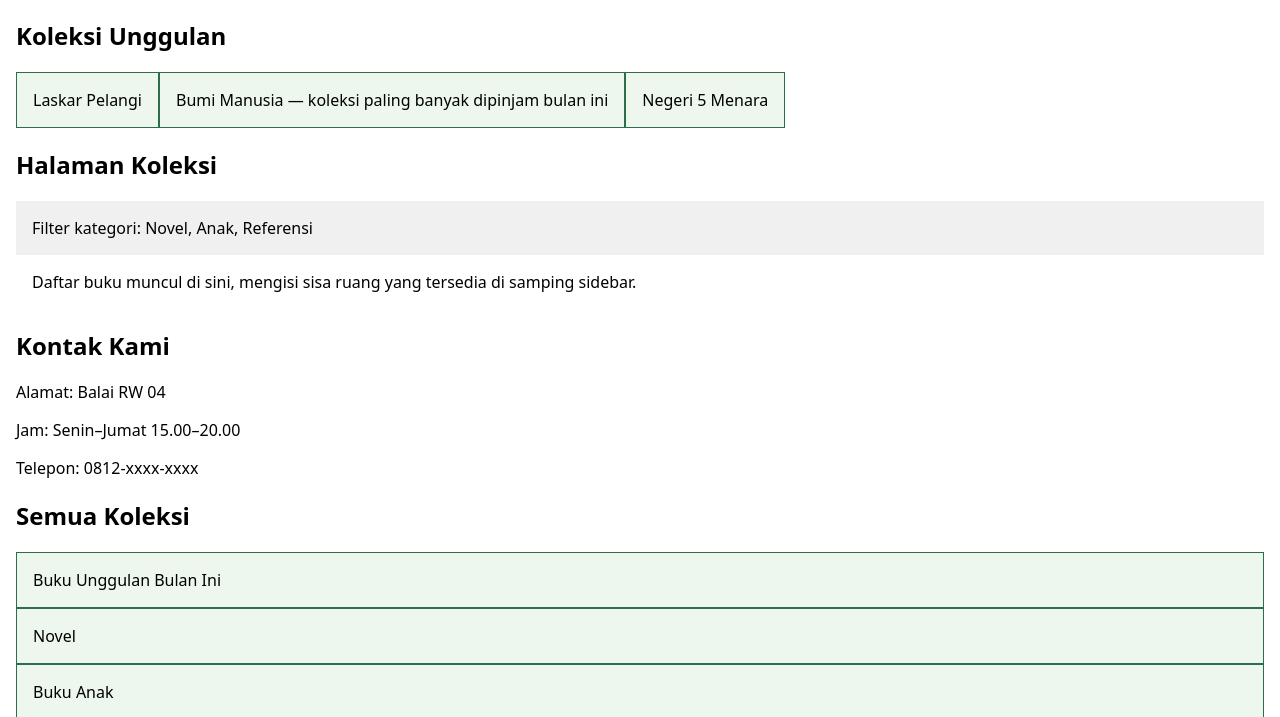
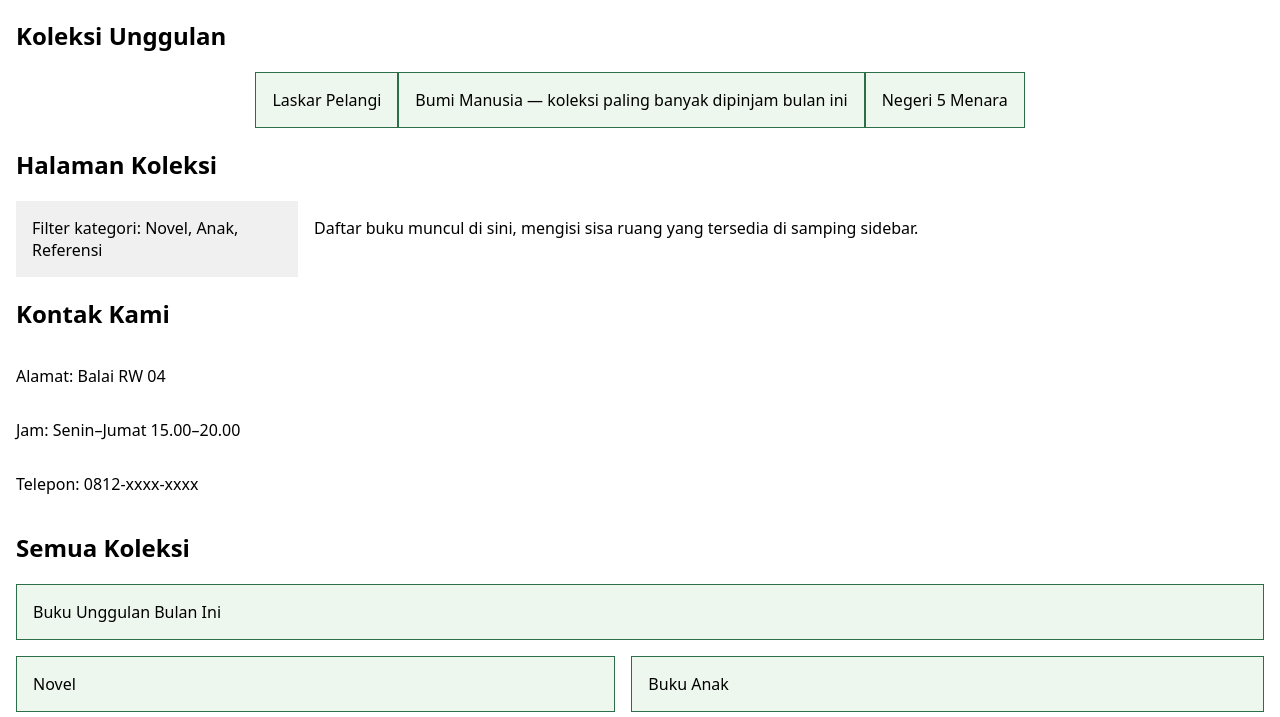
Before and after one commit to webdev-if-its/pweb-5053251013, a website: page m03/index.html in a window 1280 px wide. Shown: the part 83-800 px from the top of the page. Drawn offline with Linux system fonts and the light colour scheme.

Commit message:
Pertemuan 3 (10/10)

```diff
--- a/m03/style.css
+++ b/m03/style.css
@@ -9,7 +9,9 @@
 
 /* Level 1 */
 .kartu-flex {
-  display: flex
+  display: flex;
+  justify-content: center; /* Nomor 2 */
+  align-items: stretch; /* Nomor 3 */
 }
 
 .kartu {
@@ -19,29 +21,44 @@
 }
 
 /* Level 2 */
+/* .kartu-flex {
+  justify-content: center;
+} */
 
 /* Level 3  */
+/* .kartu-flex {
+  align-items: stretch;
+} */
 
 /* Level 4 */
 .tata-letak {
+  display: flex
 }
 
 .sidebar {
   background-color: #f0f0f0;
   padding: 1rem;
+  flex-basis: 250px;
+  flex-grow: 0;
 }
 
 .konten {
   background-color: #ffffff;
   padding: 1rem;
+  flex-grow: 1;
 }
 
 /* Level 5 */
 .info-kontak {
+  display: flex;
+  flex-direction: column;
 }
 
 /* Level 6 */
 .kisi {
+  display: grid;
+  grid-template-columns: repeat(auto-fit, 1fr) minmax(1fr, 1fr); /* Level 9 */
+  gap: 1em; /* Level 7 */
 }
 
 .kartu-grid {
@@ -53,6 +70,9 @@
 /* Level 7 */
 
 /* Level 8 */
+.unggulan {
+  grid-column: 1 / 3;
+}
 
 /* Level 9
 
```
